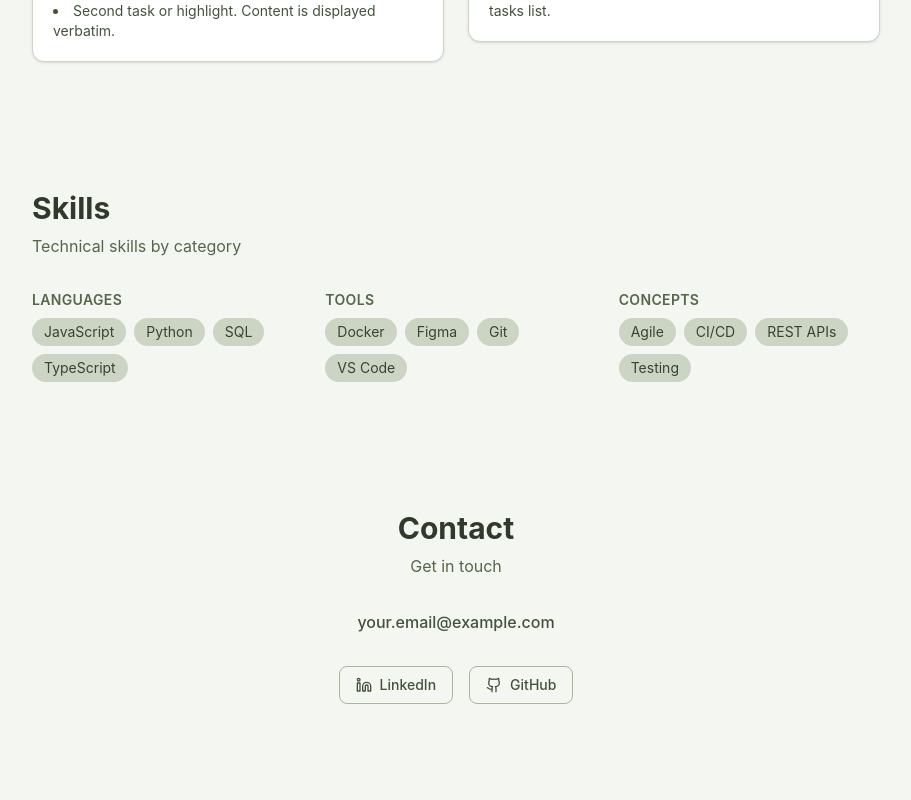
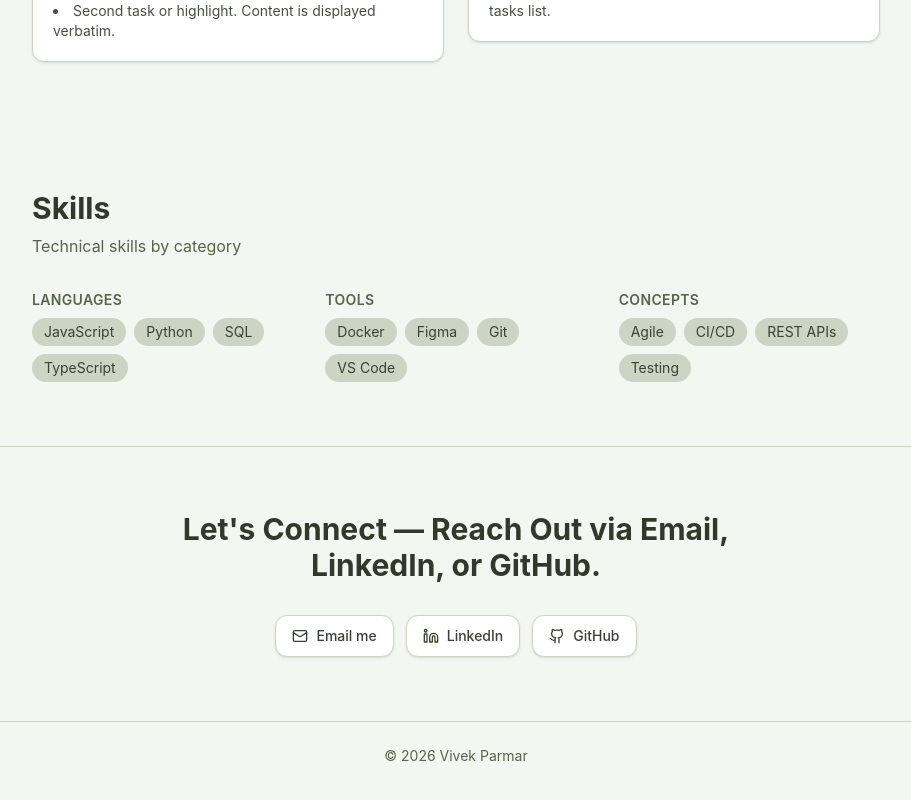
Before and after one commit to VivekP97/portfolio-website, a React (Vite) app: page / in a window 1280 px wide. Shown: the part 1934-2734 px from the top of the page, without its empty margins (184-1095 px from the left). Before the commit the page ends 2702 px from the top, so only its background shows below. Built offline with nearby package versions, Linux system fonts and the light colour scheme.

Commit message:
edit styling for Contact section and add a Footer section

```diff
--- a/src/App.tsx
+++ b/src/App.tsx
@@ -6,6 +6,7 @@ import { Timeline } from './components/timeline/Timeline'
 import { Projects } from './components/projects/Projects'
 import { Skills } from './components/skills/Skills'
 import { Contact } from './components/contact/Contact'
+import { Footer } from './components/layout/Footer'
 
 function App() {
   const { theme, toggleTheme } = useTheme()
@@ -14,12 +15,17 @@ function App() {
     <>
       <BlurredBackground />
       <Navbar theme={theme} onToggleTheme={toggleTheme} />
-      <main className="relative z-10">
+      <main className="relative z-10 pb-[25vh]">
         <Hero />
         <Timeline />
         <Projects />
         <Skills />
+        <div
+          className="border-t border-sage-200 dark:border-sage-700"
+          aria-hidden
+        />
         <Contact />
+        <Footer />
       </main>
     </>
   )
--- a/src/components/contact/Contact.tsx
+++ b/src/components/contact/Contact.tsx
@@ -1,5 +1,8 @@
-import { Github, Linkedin } from 'lucide-react'
+import { Github, Linkedin, Mail } from 'lucide-react'
 import { contactData } from '../../data/resumeData'
+
+const buttonClass =
+  'inline-flex items-center gap-2 rounded-xl border border-sage-200 bg-white px-4 py-2.5 text-sm font-medium text-sage-800 shadow-sm transition-shadow hover:shadow-md dark:border-sage-700 dark:bg-white/5 dark:text-sage-100 dark:hover:bg-white/10'
 
 export function Contact() {
   const { email, phone, location, links } = contactData
@@ -10,40 +13,21 @@ export function Contact() {
     <section id="contact" className="scroll-mt-16 py-16">
       <div className="mx-auto max-w-2xl px-4 text-center sm:px-6">
         <h2 className="text-2xl font-bold text-sage-900 dark:text-sage-100 sm:text-3xl">
-          Contact
+          Let's Connect — Reach Out via Email, LinkedIn, or GitHub.
         </h2>
-        <p className="mt-2 text-sage-600 dark:text-sage-400">
-          Get in touch
-        </p>
 
-        <div className="mt-8 flex flex-col items-center gap-4">
-          <a
-            href={`mailto:${email}`}
-            className="font-medium text-sage-700 hover:underline dark:text-sage-300"
-          >
-            {email}
+        <div className="mt-8 flex flex-wrap items-center justify-center gap-3">
+          <a href={`mailto:${email}`} className={buttonClass}>
+            <Mail className="h-4 w-4" aria-hidden />
+            Email me
           </a>
-          {hasPhone && (
-            <a
-              href={`tel:${phone}`}
-              className="font-medium text-sage-700 hover:underline dark:text-sage-300"
-            >
-              {phone}
-            </a>
-          )}
-          {hasLocation && (
-            <p className="text-sage-600 dark:text-sage-400">{location}</p>
-          )}
-        </div>
-
-        <div className="mt-8 flex flex-wrap items-center justify-center gap-4">
           {links.map((link) => (
             <a
               key={link.id}
               href={link.url}
               target="_blank"
               rel="noopener noreferrer"
-              className="inline-flex items-center gap-2 rounded-lg border border-sage-300 px-4 py-2 text-sm font-medium text-sage-700 transition-colors hover:bg-sage-100 dark:border-sage-700 dark:text-sage-300 dark:hover:bg-sage-800"
+              className={buttonClass}
             >
               {link.id === 'github' && (
                 <Github className="h-4 w-4" aria-hidden />
@@ -55,6 +39,17 @@ export function Contact() {
             </a>
           ))}
         </div>
+
+        {(hasPhone || hasLocation) && (
+          <div className="mt-6 flex flex-col items-center gap-2 text-sm text-sage-600 dark:text-sage-400">
+            {hasPhone && (
+              <a href={`tel:${phone}`} className="hover:underline">
+                {phone}
+              </a>
+            )}
+            {hasLocation && <p>{location}</p>}
+          </div>
+        )}
       </div>
     </section>
   )
--- /dev/null
+++ b/src/components/layout/Footer.tsx
@@ -0,0 +1,16 @@
+import { heroData } from '../../data/resumeData'
+
+export function Footer() {
+  const year = new Date().getFullYear()
+
+  return (
+    <footer
+      className="border-t border-sage-200 py-6 dark:border-sage-700"
+      role="contentinfo"
+    >
+      <p className="text-center text-sm text-sage-600 dark:text-sage-400">
+        © {year} {heroData.name}
+      </p>
+    </footer>
+  )
+}
```
Also changed, not shown: 1 other file (tests, documents, lock files or other folders).
